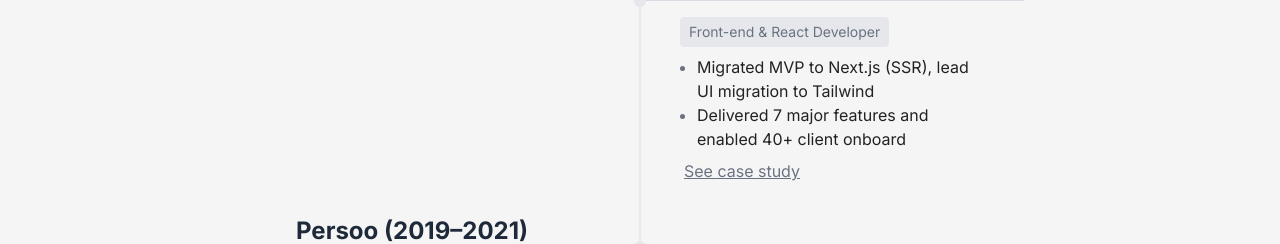
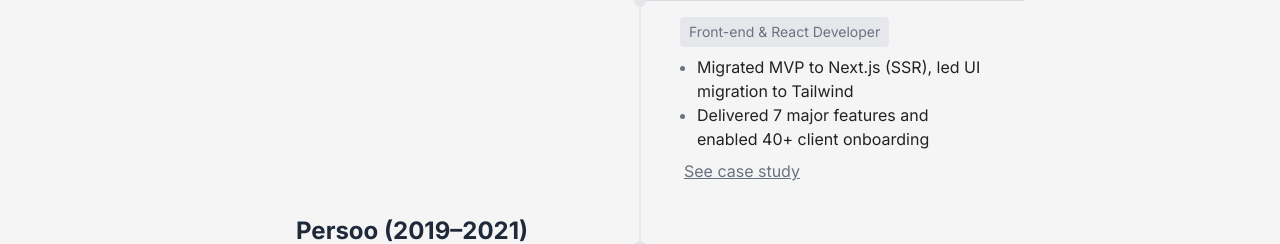
Before and after one commit to alexdevero/alex-devero-website-nextjs, a Next.js app: page /work in a window 1280 px wide. Shown: the part 461-705 px from the top of the page. Built offline with nearby package versions, Linux system fonts and the light colour scheme; no server answers; some icons are missing; what next-recaptcha-v3 would draw is missing.

Commit message:
fix: update case studies text and types

```diff
--- a/src/app/case-study/digitoo/page.tsx
+++ b/src/app/case-study/digitoo/page.tsx
@@ -5,7 +5,7 @@ import { routes } from '@/constants/router'
 export const metadata = getMetadata({
   title: 'Transforming Digitoo’s MVP into a Scalable Customer-Facing Platform',
   description:
-    'Fast, scalable React/Next.js delivery: development, audits, and project-based execution.',
+    'Case study: migrating Digitoo’s React MVP to a server-rendered Next.js platform with a reusable Tailwind component library, shipping 7 major features and onboarding 40+ clients.',
   pathname: routes.caseStudyDigitoo,
   ogType: 'article',
 })
--- a/src/app/case-study/persoo/page.tsx
+++ b/src/app/case-study/persoo/page.tsx
@@ -3,9 +3,9 @@ import { getMetadata } from '@/constants/metadata'
 import { routes } from '@/constants/router'
 
 export const metadata = getMetadata({
-  title: 'Persoo Case Study',
+  title: 'Evolving Persoo: From Frontend Developer to Co-Founder',
   description:
-    'Fast, scalable React/Next.js delivery: development, audits, and project-based execution.',
+    'Case study: rebuilding Persoo’s personalization widgets, modernizing the JavaScript stack, and leading the team — from frontend developer to co-founder of the e-commerce startup.',
   pathname: routes.caseStudyPersoo,
   ogType: 'article',
 })
--- a/src/components/Pages/CaseStudy/Cdn77/Cdn77CaseStudyPage.tsx
+++ b/src/components/Pages/CaseStudy/Cdn77/Cdn77CaseStudyPage.tsx
@@ -53,7 +53,7 @@ export const Cdn77CaseStudyPage = () => (
 
       <article className="space-y-6 lg:col-span-2">
         <Typography as="h2" variant="h3">
-          Client & Context
+          Company & Context
         </Typography>
         <Typography>
           CDN77 is a global content delivery network (CDN) provider. Combining full live streaming
--- a/src/components/Pages/CaseStudy/Digitoo/DigitooCaseStudyPage.tsx
+++ b/src/components/Pages/CaseStudy/Digitoo/DigitooCaseStudyPage.tsx
@@ -43,8 +43,8 @@ export const DigitooCaseStudyPage = () => (
             'Migrated React MVP → Next.js (SSR + scalability)',
             'Replaced Material-UI with Tailwind for speed & modern UI',
             'Built reusable component library → faster feature dev',
-            'Delivered 7 major features (~9,000 LOC each)',
-            'Onboarded 30+ new clients via platform',
+            'Delivered 7 major features',
+            'Onboarded 40+ new clients via platform',
             'Lifted frontend test coverage + reduced production bugs',
           ]}
         />
@@ -54,7 +54,7 @@ export const DigitooCaseStudyPage = () => (
 
       <article className="space-y-6 lg:col-span-2">
         <Typography as="h2" variant="h3">
-          Client & Context
+          Company & Context
         </Typography>
         <Typography>
           Digitoo needed to evolve its React MVP into a scalable, client-facing platform. I joined
@@ -98,7 +98,7 @@ export const DigitooCaseStudyPage = () => (
           className="list-disc pl-5"
           items={[
             'Upgraded architecture and performance — improved UX and long-term maintainability',
-            'Feature delivery ramped up — 7 major features shipped (~9k LOC each)',
+            'Feature delivery ramped up — 7 major features shipped',
             'Enabled onboarding of 40+ clients through the platform',
             'Reduced UI fragility, fewer production bugs thanks to tests',
             'Marketing landing pages delivered quickly, supporting growth initiatives',
--- a/src/components/Pages/CaseStudy/Persoo/PersooCaseStudyPage.tsx
+++ b/src/components/Pages/CaseStudy/Persoo/PersooCaseStudyPage.tsx
@@ -56,7 +56,7 @@ export const PersooCaseStudyPage: FC = () => (
 
       <article className="space-y-6 lg:col-span-2">
         <Typography as="h2" variant="h3">
-          Client & Context
+          Company & Context
         </Typography>
         <Typography>
           Persoo, a Czech e-commerce startup offering behavior-based search, recommendations, and
--- a/src/components/Pages/CaseStudy/Supernova/SupernovaCaseStudyPage.tsx
+++ b/src/components/Pages/CaseStudy/Supernova/SupernovaCaseStudyPage.tsx
@@ -55,7 +55,7 @@ export const SupernovaCaseStudyPage: FC = () => (
 
       <article className="space-y-6 lg:col-span-2">
         <Typography as="h2" variant="h3">
-          Client & Context
+          Company & Context
         </Typography>
         <Typography>
           Supernova was a Prague-based seed-stage startup (4–5 people) in 2017–18, focused on
--- a/src/components/Pages/ResumePage/SelectedWork.tsx
+++ b/src/components/Pages/ResumePage/SelectedWork.tsx
@@ -13,7 +13,7 @@ export const SelectedWork: FC = () => (
       items={[
         'CDN77: performance and UI modernization (Next.js), tighter DX',
         'Digitoo: product delivery and architecture improvements',
-        'Persoo: front-end delivery, testing, deployment hygiene',
+        'Persoo: front-end delivery and team leadership — from developer to co-founder',
       ]}
     />
 
--- a/src/components/Pages/WorkPage/Timeline.tsx
+++ b/src/components/Pages/WorkPage/Timeline.tsx
@@ -1,85 +1,23 @@
 import type { FC } from 'react'
 
-import { routes } from '@/constants/router'
+import { work } from '@/data/work'
 
-import { TimelineNode, type TimelineNodeProps } from './TimelineNode'
-
-const timeline: TimelineNodeProps[] = [
-  {
-    caseStudyLink: routes.caseStudyCdn77,
-    list: [
-      'Custom design-system migration, modular refactor, testing culture',
-      'Future-ready codebase with improved velocity',
-    ],
-    position: 'left',
-    role: 'Full-stack Developer',
-    title: 'CDN77',
-    yearFrom: '2023',
-    yearTo: 'present',
-  },
-  {
-    caseStudyLink: routes.caseStudyDigitoo,
-    list: [
-      'Migrated MVP to Next.js (SSR), lead UI migration to Tailwind',
-      'Delivered 7 major features and enabled 40+ client onboard',
-    ],
-    position: 'right',
-    role: 'Front-end & React Developer',
-    title: 'Digitoo',
-    yearFrom: '2021',
-    yearTo: '2023',
-  },
-  {
-    caseStudyLink: routes.caseStudyPersoo,
-    list: [
-      'Rebuilt widgets (search, carousels), modernized JS stack',
-      'Mentored team, shaped product strategy as a co-founder',
-    ],
-    position: 'left',
-    role: 'Frontend Developer → Co-Founder',
-    title: 'Persoo',
-    yearFrom: '2019',
-    yearTo: '2021',
-  },
-  {
-    caseStudyLink: routes.caseStudySupernova,
-    list: [
-      'Built React/TS MVP, revamped frontend architecture',
-      'Partnered on product direction—foundation for YC pivot',
-    ],
-    position: 'right',
-    role: 'Frontend & React Developer',
-    title: 'Supernova',
-    yearFrom: '2017',
-    yearTo: '2019',
-  },
-  // {
-  //   // caseStudyLink: routes.caseStudyRetino,
-  //   list: [
-  //     'Developed web app using TypeScript and React',
-  //     'Provided guidance on React development best practices',
-  //   ],
-  //   position: 'left',
-  //   role: 'Frontend Developer',
-  //   title: 'Retino',
-  //   yearFrom: '2019',
-  //   yearTo: '2019',
-  // },
-  {
-    // caseStudyLink: routes.caseStudyStartMonday,
-    list: ['Developed web apps using TypeScript'],
-    position: 'left',
-    role: 'Frontend Developer',
-    title: 'StartMonday',
-    yearFrom: '2016',
-    yearTo: '2017',
-  },
-]
+import { TimelineNode } from './TimelineNode'
 
 export const Timeline: FC = () => (
   <div className="relative mx-auto flex w-full max-w-3xl flex-col gap-8 rounded-full before:absolute before:top-0 before:h-full before:w-px before:bg-gray-300/80 before:content-[''] md:before:left-1/2 md:before:-translate-x-1/2 dark:before:bg-gray-500/50">
-    {timeline.map(item => (
-      <TimelineNode key={item.title} className="w-full md:max-w-1/2" {...item} />
+    {work.map((item, index) => (
+      <TimelineNode
+        key={item.company}
+        caseStudyLink={item.caseStudy}
+        className="w-full md:max-w-1/2"
+        list={item.highlights}
+        position={index % 2 === 0 ? 'left' : 'right'}
+        role={item.position}
+        title={item.company}
+        yearFrom={item.yearFrom}
+        yearTo={item.yearTo}
+      />
     ))}
   </div>
 )
--- a/src/components/Pages/WorkPage/WorkPage.tsx
+++ b/src/components/Pages/WorkPage/WorkPage.tsx
@@ -17,7 +17,7 @@ export const WorkPage: FC = () => (
 
     <Cta
       className="mt-12!"
-      text="Whether you need a high-performance React/Next.js app or want to brainstorm your next big project, let’s connect."
+      text="Want the full picture? See my résumé, or get in touch about senior frontend and tech-lead roles."
     />
   </DefaultLayout>
 )
--- a/src/data/work.tsx
+++ b/src/data/work.tsx
@@ -20,6 +20,8 @@ export type TechStack = Partial<Record<StackCategory, string>>
 type Work = {
   caseStudy?: string
   company: Company
+  // Short, scannable bullets shown on the /work timeline.
+  highlights: string[]
   logo: (props: LogoProps) => ReactNode
   position: string
   responsibilities: string[]
@@ -31,7 +33,7 @@ type Work = {
 export const work: Work[] = [
   {
     company: 'CDN77',
-    position: 'Fullstack developer',
+    position: 'Full-stack Developer',
     yearFrom: '2023',
     yearTo: 'present',
     logo: (props: LogoProps) => <Cdn77Logo {...props} />,
@@ -46,6 +48,10 @@ export const work: Work[] = [
       'Optimizing application performance and code quality.',
       'Refactoring legacy code to improve maintainability and performance.',
       'Establishing culture of React/Next.js testing practices.',
+    ],
+    highlights: [
+      'Custom design-system migration, modular refactor, testing culture',
+      'Future-ready codebase with improved velocity',
     ],
     caseStudy: routes.caseStudyCdn77,
   },
@@ -67,11 +73,15 @@ export const work: Work[] = [
       'Collaborated on setting direction for frontend architecture.',
       'Mentored junior developers and provided guidance.',
     ],
+    highlights: [
+      'Migrated MVP to Next.js (SSR), led UI migration to Tailwind',
+      'Delivered 7 major features and enabled 40+ client onboarding',
+    ],
     caseStudy: routes.caseStudyDigitoo,
   },
   {
     company: 'Persoo',
-    position: 'Front-end TypeScript Developer',
+    position: 'Frontend Developer → Co-Founder',
     yearFrom: '2019',
     yearTo: '2021',
     logo: (props: LogoProps) => <PersooLogo {...props} />,
@@ -82,6 +92,11 @@ export const work: Work[] = [
       'Developed web app using JavaScript and TypeScript.',
       'Worked directly with clients to provide solutions.',
       'Led frontend development team and mentored junior developers.',
+      'Became an official co-founder and helped shape product strategy.',
+    ],
+    highlights: [
+      'Rebuilt widgets (search, carousels), modernized JS stack',
+      'Mentored team, shaped product strategy as a co-founder',
     ],
     caseStudy: routes.caseStudyPersoo,
   },
@@ -101,7 +116,7 @@ export const work: Work[] = [
   // },
   {
     company: 'Supernova',
-    position: 'Front-end & React Developer',
+    position: 'Frontend & React Developer',
     yearFrom: '2017',
     yearTo: '2019',
     logo: (props: LogoProps) => <SupernovaLogo {...props} />,
@@ -113,11 +128,15 @@ export const work: Work[] = [
       'Worked alongside CEO to build a new product from scratch.',
       'Set direction for frontend architecture.',
     ],
+    highlights: [
+      'Built React/TS MVP, revamped frontend architecture',
+      'Partnered on product direction—foundation for YC pivot',
+    ],
     caseStudy: routes.caseStudySupernova,
   },
   {
     company: 'StartMonday',
-    position: 'Front-end TypeScript Developer',
+    position: 'Frontend Developer',
     yearFrom: '2016',
     yearTo: '2017',
     logo: (props: LogoProps) => <StartMondayLogo {...props} />,
@@ -125,5 +144,6 @@ export const work: Work[] = [
       frontend: 'TypeScript, CSS, HTML',
     },
     responsibilities: ['Developed web apps using TypeScript.'],
+    highlights: ['Developed web apps using TypeScript'],
   },
 ]
```
